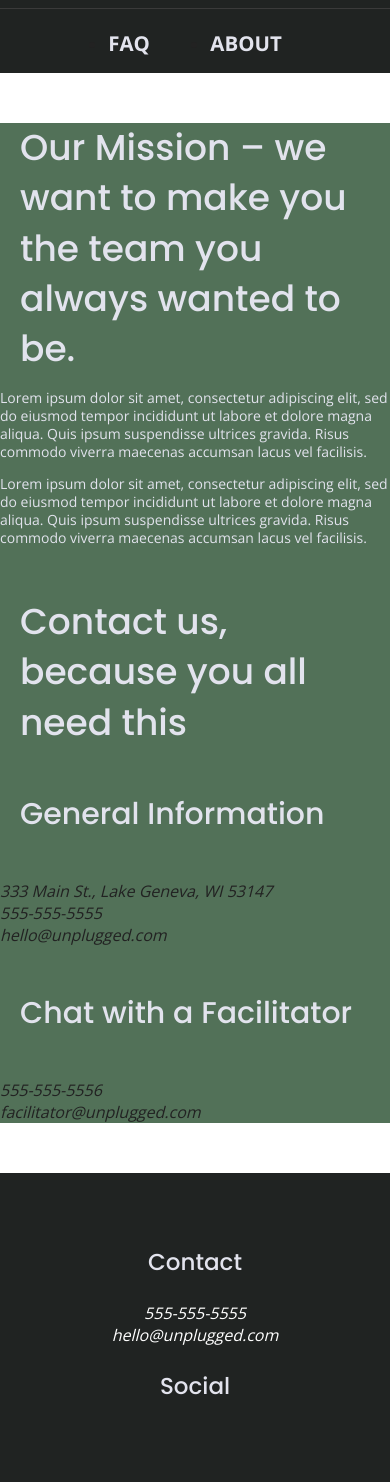
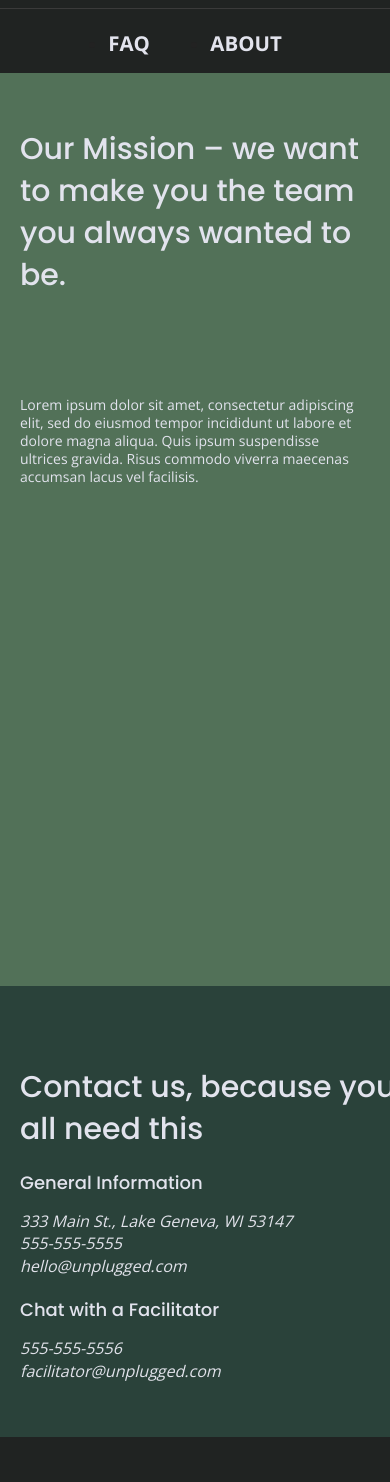
Before and after one commit to elizab-vd/unplugged-site, a website: page about/index.html in a window 390 px wide. Shown: the part 60-1542 px from the top of the page. Drawn offline with nearby package versions, Linux system fonts and the light colour scheme.

Commit message:
Completed css stylings for about and faq pages for mobile design (no icons or iframe)

```diff
--- a/about/index.html
+++ b/about/index.html
@@ -50,10 +50,8 @@
 		<section class="mission">
 			<div class="content-wrapper">
 			  <div class="mission-content">
-				  <h1>Our Mission &ndash; we want to make you the team you always wanted to be.</h1>
-				  <p class="mission-description-1">Lorem ipsum dolor sit amet, consectetur adipiscing elit, sed do eiusmod tempor incididunt ut labore et dolore magna aliqua. Quis ipsum suspendisse ultrices gravida. Risus commodo viverra maecenas accumsan lacus vel facilisis.</p>
-
-				  <p class="mission-description-2">Lorem ipsum dolor sit amet, consectetur adipiscing elit, sed do eiusmod tempor incididunt ut labore et dolore magna aliqua. Quis ipsum suspendisse ultrices gravida. Risus commodo viverra maecenas accumsan lacus vel facilisis.</p>
+				  <h2>Our Mission &ndash; we want to make you the team you always wanted to be.</h2>
+				  <p class="mission-description">Lorem ipsum dolor sit amet, consectetur adipiscing elit, sed do eiusmod tempor incididunt ut labore et dolore magna aliqua. Quis ipsum suspendisse ultrices gravida. Risus commodo viverra maecenas accumsan lacus vel facilisis.</p>
 				</div>
 			</div><!-- mission content wrapper ends -->
 		</section>
@@ -62,17 +60,18 @@
 			<figure></figure>
 		</section>
 
+
 		<section class="contact-section">
 			<div class="content-wrapper">
-				<h1>Contact us, because you all need this</h1>
+				<h2>Contact us, because you all need this</h2>
 
 				<div class="general-info">
-					<h2>General Information</h2>
+					<h3>General Information</h3>
 						<address>333 Main St., Lake Geneva, WI 53147<br>555-555-5555<br>hello&#64;unplugged.com</address>
 				</div>
 
 				<div class="facilitator">
-					<h2>Chat with a Facilitator</h2>
+					<h3>Chat with a Facilitator</h3>
 						<address>555-555-5556<br>facilitator&#64;unplugged.com</address>
 				</div>
 			</div><!-- end of contact section content-wrapper-->
--- a/css/main.css
+++ b/css/main.css
@@ -235,13 +235,20 @@ footer p {
 	padding-bottom: 45px;
 }
 
+footer.footer-content .contact h3 {
+	padding-top: 0;
+	margin: 0;
+}
+
 footer h4{
 	margin:0;
 	padding-bottom: 15px;
 }
 
+
+
 footer .content-wrapper {
-	margin: 50px 0;
+	margin: 25px 0;
 	width: 55%;
 }
 
@@ -348,8 +355,6 @@ section.content-wrapper {
 	display: flex;
 	justify-content: center;
 	align-items: center;
-
-
 }
 
 
@@ -358,7 +363,6 @@ section.content-wrapper {
 	justify-content: center;
 	flex-flow: row wrap;
 	text-align:center;
-
 }
 
 .fontawesome-icon {
@@ -369,8 +373,6 @@ section.content-wrapper {
 	width: 55%;
 	margin: 50px;
 	padding-left: 35px;
-
-
 }
 
 	/*------------Reviews Styles-------------*/
@@ -414,28 +416,29 @@ section .reviews .content-wrapper {
 /*==============End of Homepage Styles==========*/
 
 /*===============MOBILE ABOUT STYLES====================*/
+main {
+	padding-top: 5px;
+}
 
-.mission .content-wrapper {
+
+.mission .content-wrapper h2 {
+	margin-top: 0;
+    padding: 0 0 50px 0;
 
 }
 
 .mission-content {
-
+	margin: 0 20px;
+	color: #e1e2ea;
 }
 
-.mission-content h1 {
-
-}
-
-.mission-description-1 {
-
-}
-
-.mission-description-2 {
-
+.mission-description {
+	padding-top: 25px;
+	margin-top: 25px;
 }
 
 .map {
+	height: 450px;
 
 }
 
@@ -443,40 +446,47 @@ figure {
 
 }
 
-.contact-section {
+section.contact-section {
+	margin: 0;
+	color: #e1e2ea;
+	background: #2a423a;
 
 }
 
-.contact-section .content-wrapper {
+section.contact-section .content-wrapper {
+	margin: 0 20px;
+	padding: 55px 0 55px 0;
 
 }
 
-.general-info {
+.contact-section h2 {
+	padding: 0;
+	margin-bottom: 20px;
+}
+
+.contact-section h3 {
+	margin: 20px 0 15px 0;
+}
+
+
+/*===============MOBILE FAQ STYLES====================*/
+
+section.faq {
+	padding-bottom: 5px;
 
 }
 
-.general-info h2 {
-
-
+section.faq .content-wrapper {
+	padding: 0 20px 0 20px;
+	width: 90%;
+	margin-bottom: 0;
 }
 
-.general-info address {
-
-
+section.faq h2 {
+	padding: 0;
 }
-
-/*===============MOBILE FAQ STYLES====================*/
-
-.faq .content-wrapper {
-
-}
-
-.faq .content-wrapper article {
-
-}
-
-
-p.faq-answer {
+p.faq-answer  {
+	padding-bottom: 36px;
 
 }
 
```
Also changed, not shown: faq/index.html (+6 -5 lines).
